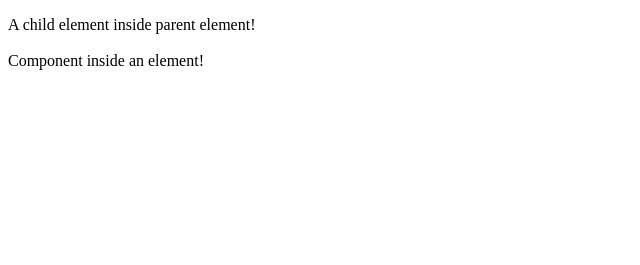
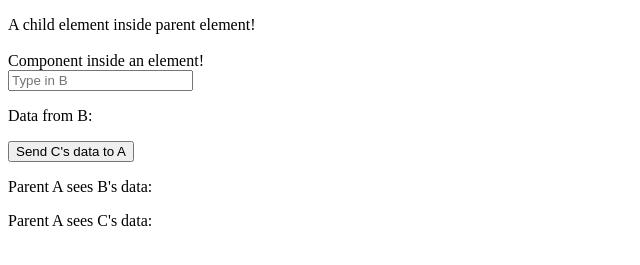
Before and after one commit to Muhammad-Allyan/react-progress, a React app: page / in a window 1280 px wide. Shown: the part 521-786 px from the top of the page, without its empty margins (0-640 px from the left). Built offline with nearby package versions, Linux system fonts and the light colour scheme.

Commit message:
Tuesday Commit

```diff
--- a/App.js
+++ b/App.js
@@ -1,5 +1,6 @@
 import React from "react";
 import ReactDOM from "react-dom/client";
+import A from "./react docs/Components/A";
 
 // Hello World From Core JS
 const jsHeading = document.createElement("h1");
@@ -20,3 +21,7 @@ root2.render(rHeading);
 const jsxHeading = (<h1 className="jsx">Hello World Frm JSX!</h1>);
 const root3 = ReactDOM.createRoot(document.getElementById("rootforjsx"));
 root3.render(jsxHeading);
+
+
+const root4 = ReactDOM.createRoot(document.getElementById("parentA"));
+root4.render(<A />)
--- a/index.html
+++ b/index.html
@@ -13,6 +13,7 @@
     <div id="rootforjsx"></div>
     <div id="FunctionalComponent"></div>
     <div id="Element-inside-element"></div>
+    <div id="parentA"></div>
 
     <script type="module" src="./App.js"></script>
     <script type="module" src="./react docs/Components/Functional Component.js"></script>
--- a/react docs/Components/C.jsx
+++ b/react docs/Components/C.jsx
@@ -1,8 +1,8 @@
 // Component C
 export default function C({ dataFromB, sendDataToA }) {
   const handleClick = () => {
-    sendDataToA("C's message");
-  };
+      sendDataToA(dataFromB);
+    };
 
   return (
     <div>
```
Also changed, not shown: react docs/Components/B.jsx (line endings or trailing spaces).
